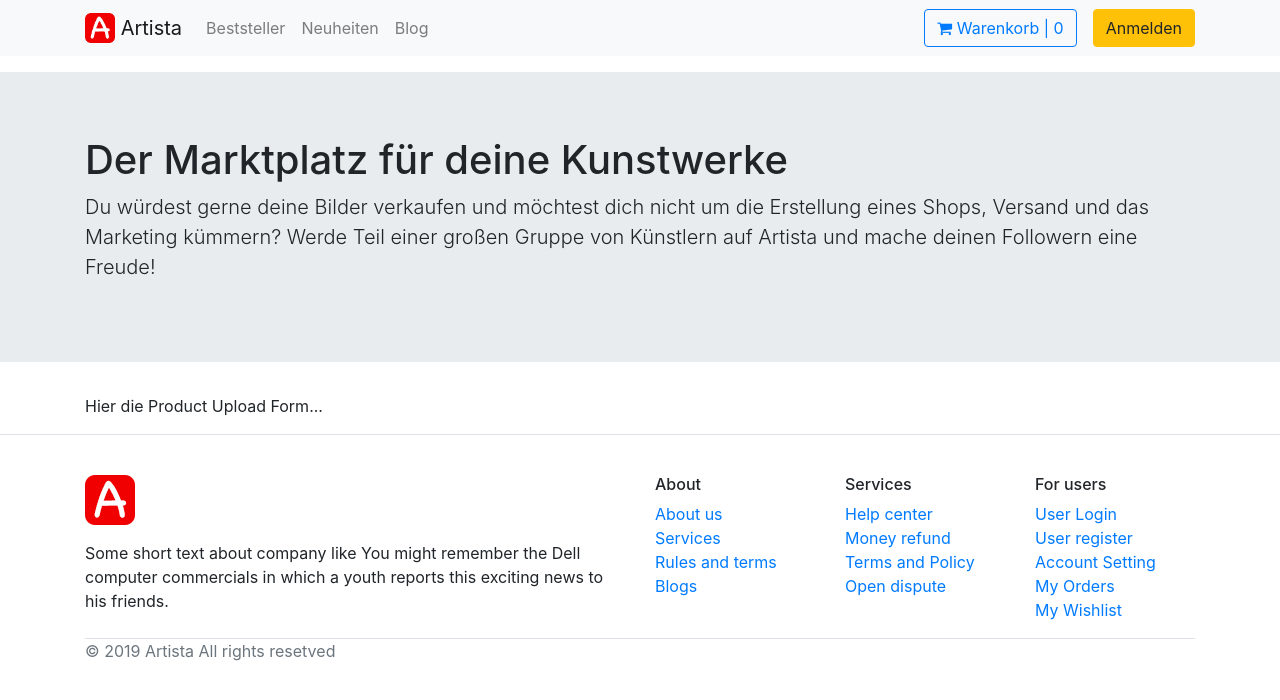
After one commit to jannikr/Artista, a Django app: template Shop/templates/Shop/upload.html in a window 1280 px wide. The commit adds this page. Shown: the top 700 px of the page. Run offline with Django 3.2, Linux system fonts and the light colour scheme; the template is opened without the code that fills it, so the values that code supplies are empty; parts of the project's set-up code (start-up, migrations or seed data) failed here and were passed over; some libraries are stand-ins or nearby versions.

Commit message:
product upload frontend

```diff
--- a/Profile/templates/profile.html
+++ b/Profile/templates/profile.html
@@ -36,7 +36,7 @@
                             <strong>2</strong>
                             <br>
                             <br>
-                            Warenkorb
+                            Eigene Bilder
                         </div>
                         <div class="col infos">
                             <strong>4</strong>
--- /dev/null
+++ b/Shop/templates/Shop/upload.html
@@ -0,0 +1,17 @@
+{% extends 'Shop/base.html' %}
+{% load static %}
+
+{% block content %}
+    <div class="jumbotron jumbotron-fluid mt-3">
+  <div class="container">
+    <h1 class="display-5">Der Marktplatz für deine Kunstwerke</h1>
+    <p class="lead">Du würdest gerne deine Bilder verkaufen und möchtest dich
+        nicht um die Erstellung eines Shops, Versand und das Marketing kümmern?
+        Werde Teil einer großen Gruppe von Künstlern auf Artista und mache deinen
+        Followern eine Freude!</p>
+  </div>
+</div>
+    <div class="container">
+        <p>Hier die Product Upload Form...</p>
+    </div>
+{% endblock content %}
--- a/Shop/templates/Shop/utils/navbar.html
+++ b/Shop/templates/Shop/utils/navbar.html
@@ -28,12 +28,13 @@
       </li>
       {% if user.is_authenticated or shopuser.is_authenticated %}
       <li class="nav-item px-3">
-        <a class="btn btn-outline-primary" href="#"><i class="fa fa fa-plus-circle fa-sm"></i> Bild hochladen</a>
+        <a class="btn btn-outline-primary" href="{% url 'upload' %}"><i class="fa fa fa-plus-circle fa-sm"></i> Bild hochladen</a>
       </li>
         <div class="dropdown">
         <button class="btn btn-outline-primary dropdown-toggle" type="button" id="dropdownMenuButton" data-toggle="dropdown" aria-haspopup="true" aria-expanded="false">Hallo, {{ user.username | title }}</button>
             <div class="dropdown-menu" aria-labelledby="dropdownMenuButton">
                 <a class="dropdown-item" href="{% url 'user' %}">Konto</a>
+                <a class="dropdown-item" href="{% url 'upload' %}">Bilder verkaufen</a>
     <a class="dropdown-item" href="#">Bestellungen</a>
     <a class="dropdown-item" href="#">Favoriten</a>
                 <hr>
--- a/Shop/urls.py
+++ b/Shop/urls.py
@@ -5,5 +5,6 @@ urlpatterns = [
     path('', views.ProductListView.as_view(), name="home"),
     path('cart/', views.cart, name="cart"),
     path('checkout/', views.checkout, name="checkout"),
+    path('upload/', views.upload, name="upload"),
     path('detail/', views.detail, name="detail"),
     path('detail/<int:pk>/', views.detail, name='detail')]
--- a/Shop/views.py
+++ b/Shop/views.py
@@ -15,6 +15,10 @@ def cart(request):
     context = {}
     return render(request, 'Shop/cart.html', context)
 
+def upload(request):
+    context = {}
+    return render(request, 'Shop/upload.html', context)
+
 def checkout(request):
     context = {}
     return render(request, 'Shop/checkout.html', context)
```
